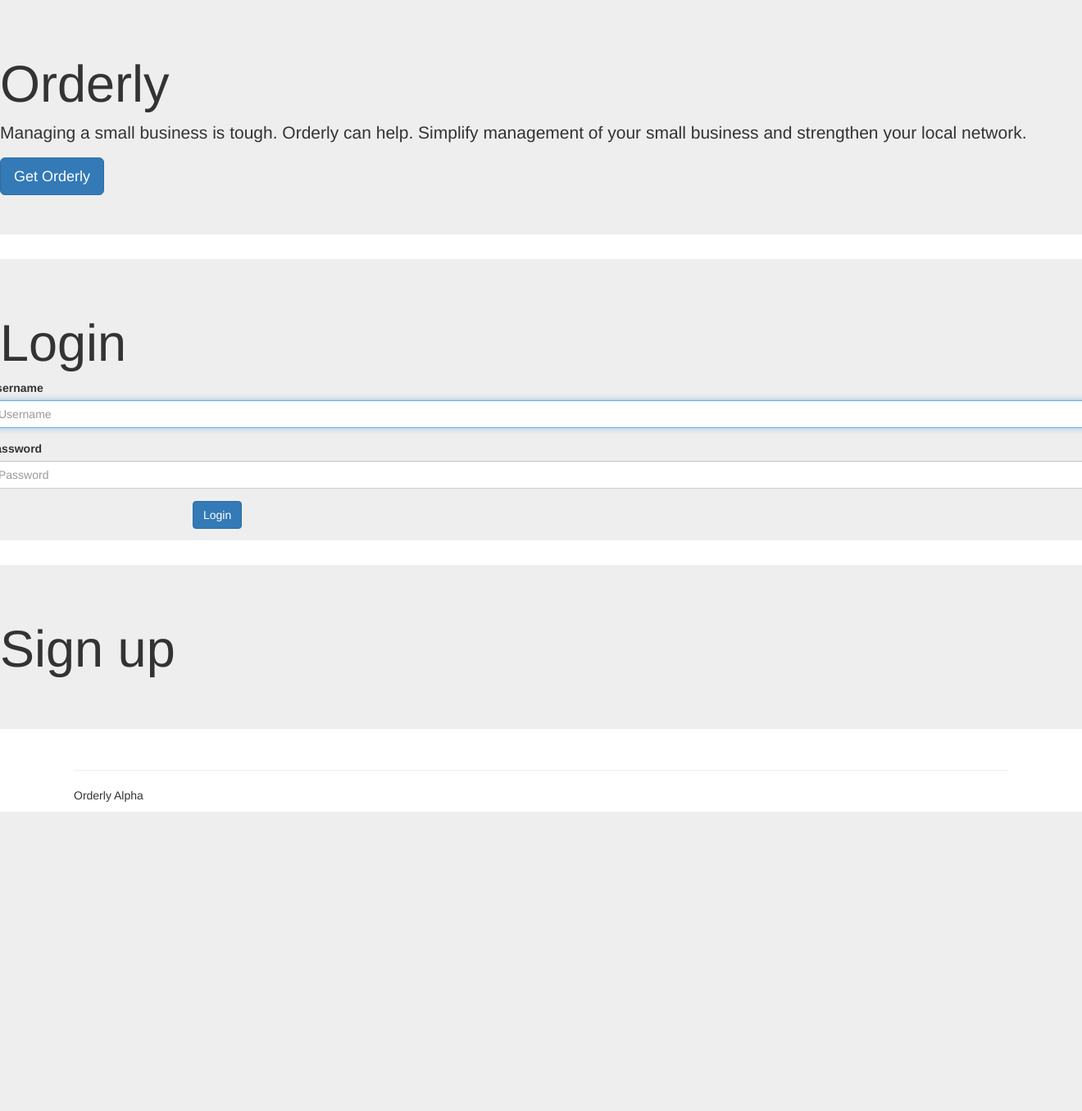
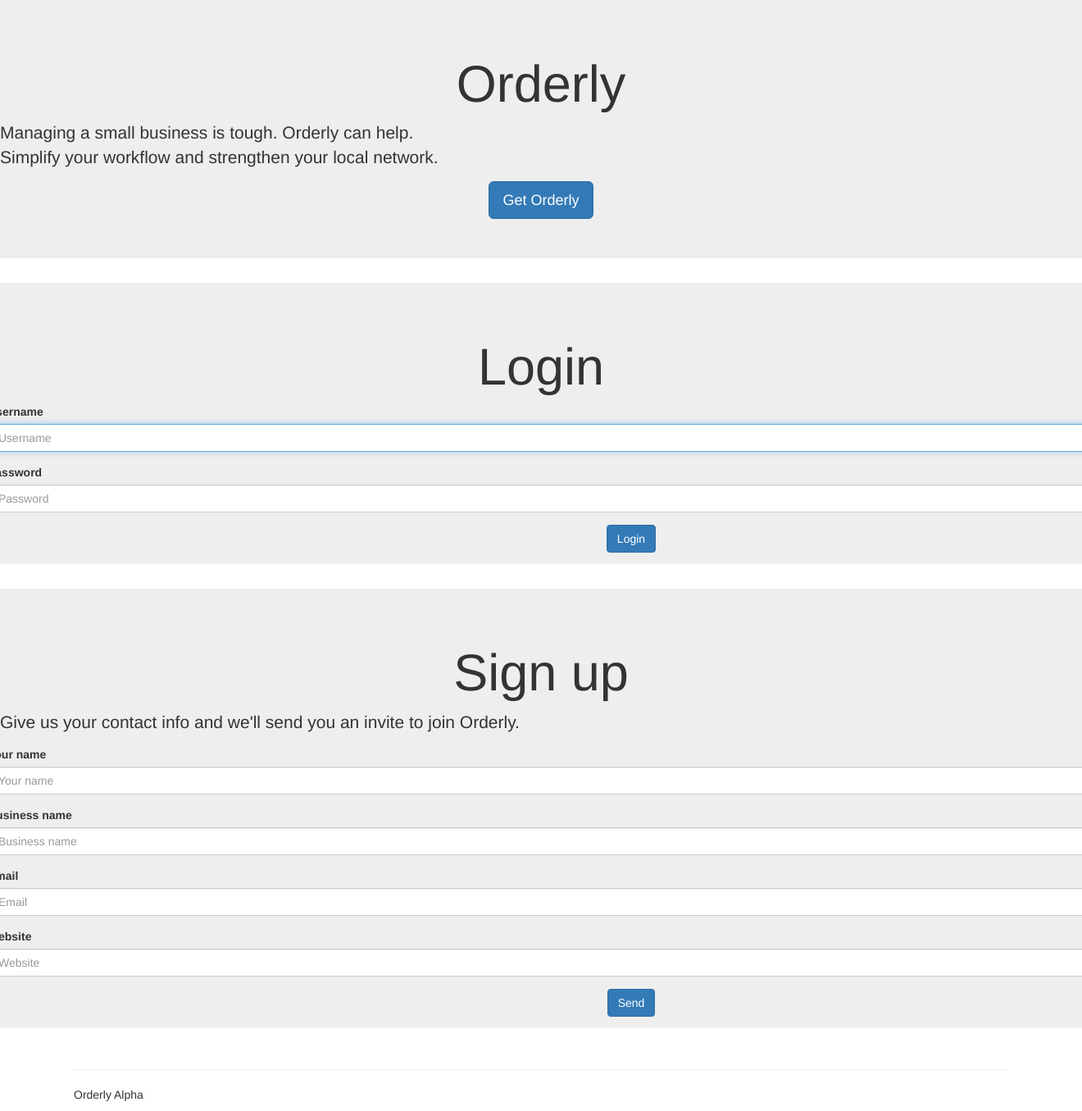
Before and after one commit to ARSoward/orderly, a Django app: page / in a window 1320 px wide; the page is wider, and only the part inside the window is pictured. Shown: that part at 82% size. Before the commit the page ends 990 px from the top of that part, so only its background shows below. Run offline with Django 3.2, Linux system fonts and the light colour scheme; some libraries are stand-ins or nearby versions.

Commit message:
fine tune splash page formatting

```diff
--- a/orders/templates/orders/index.html
+++ b/orders/templates/orders/index.html
@@ -9,6 +9,7 @@
     {% bootstrap_css %}
     {% bootstrap_javascript jquery=True %}
     <link rel="stylesheet" href="http://code.jquery.com/ui/1.8.18/themes/base/jquery-ui.css" type="text/css" media="all"/>
+    <link rel="stylesheet" href="//fonts.googleapis.com/css?family=Lobster:300,400,600,700&amp;lang=en" />
     <script src="http://ajax.googleapis.com/ajax/libs/jquery/1.11.3/jquery.min.js" type="text/javascript"></script>
     <script src="https://ajax.googleapis.com/ajax/libs/jqueryui/1.8.16/jquery-ui.min.js" type="text/javascript"></script>
     <link href="{% static 'orders/css/orders.css' %}" rel="stylesheet">
@@ -20,7 +21,7 @@
 	          var $target = $(target);
 	          $('html, body').stop().animate({
 	              'scrollTop': $target.offset().top
-	          }, 900, 'swing', function () {
+	          }, 1100, 'swing', function () {
 	              window.location.hash = target;
 	          });
 	      });
@@ -32,18 +33,20 @@
   <div class="wrapper transparent">
   {% block content %}
     <div class="jumbotron splash-div" id="splash">
-      <h1 class="display-3">Orderly</h1>
-      <p class='lead'>
-        Managing a small business is tough. Orderly can help.
-        Simplify management of your small business and strengthen your local network.
+      <h1 class="display-1 text-center lobster">Orderly</h1>
+      <p class="lead">
+        Managing a small business is tough. Orderly can help.<br/>
+        Simplify your workflow and strengthen your local network.
       </p>
-      <a class="btn btn-primary btn-lg" href="#sign-up" role="button"> Get Orderly </a>
+      <div class= "text-center">
+        <a class="btn btn-primary btn-lg my-button" href="#sign-up" role="button"> Get Orderly </a>
+      </div>
     </div>
 
     <div class="space-div"></div>
 
     <div class="jumbotron splash-div" id='login'>
-      <h1 class="display-4">Login</h1>
+      <h1 class="display-4 text-center lobster">Login</h1>
       {% if form.errors %}
       <div class="row">
         <div class="alert alert-danger col-sm-offset-2 col-sm-6">
@@ -58,17 +61,17 @@
           class="form-horizontal">
         {% csrf_token %}
 
-        {% bootstrap_field loginform.username layout='horizontal' %}
-        {% bootstrap_field loginform.password layout='horizontal' %}
+        {% bootstrap_field loginform.username layout='inline' %}
+        {% bootstrap_field loginform.password layout='inline' %}
         {% if next %}
           <input type="hidden" name="next" value="{{ next }}" />
         {% else %}
           <input type="hidden" name="next" value="/" />
         {% endif %}
         {% buttons %}
-        <div class="col-sm-offset-2 col-sm-10">
-          <button type="submit" class="btn btn-primary">
-            {% bootstrap_icon "star" %} Login
+        <div class="col-sm-offset-2 col-sm-10 text-center">
+          <button type="submit" class="btn btn-primary my-button">
+            Login
           </button>
         </div>
         {% endbuttons %}
@@ -78,10 +81,31 @@
     <div class="space-div"></div>
 
     <div class="jumbotron splash-div" id="sign-up">
-      <h1 class="display-4">Sign up</h1>
+      <h1 class="display-4 text-center lobster">Sign up</h1>
       <p class="lead">
-
+        Give us your contact info and we'll send you an invite to join Orderly.
       </p>
+            {% if form.errors %}
+      <div class="row">
+        <div class="alert alert-danger col-sm-offset-2 col-sm-6">
+          <p><strong>Login failed. Try again...</strong></p>
+        </div>
+      </div>
+      {% endif %}
+      <form action=""
+          method="post"
+          role="form"
+          class="form-horizontal">
+        {% csrf_token %}
+        {% bootstrap_form contactform layout='inline'%}
+        {% buttons %}
+        <div class="col-sm-offset-2 col-sm-10 text-center">
+          <button type="submit" class="btn btn-primary my-button">
+            Send
+          </button>
+        </div>
+        {% endbuttons %}
+      </form>
     </div>
   {% endblock %}
   </div>
```
